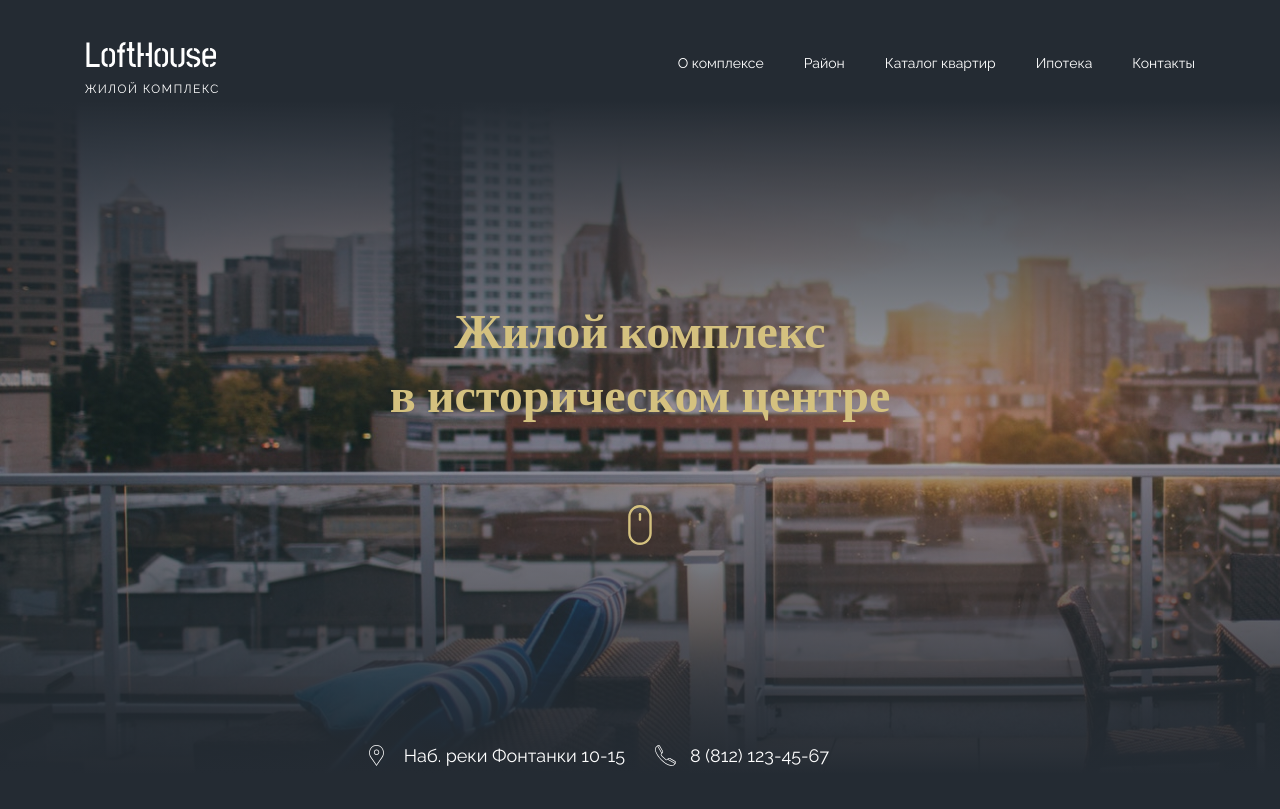
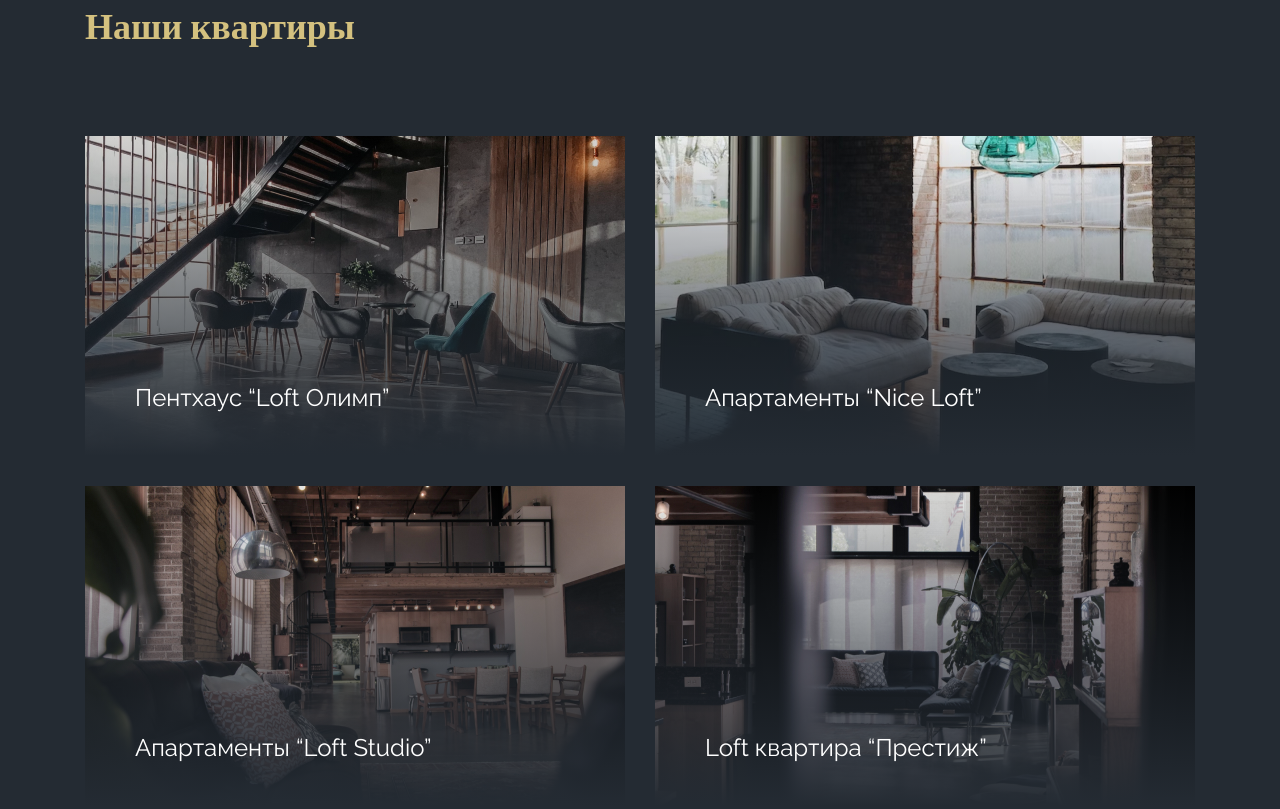
Before and after one commit to Sergey-Kozlov-developer/lofthouse, a plain HTML site: page index.html in a window 1280 px wide. Shown: the top 809 px of the page. Drawn offline with nearby package versions, Linux system fonts and the light colour scheme.

Commit message:
add section appartments

```diff
--- a/index.html
+++ b/index.html
@@ -7,7 +7,8 @@
     <link rel="stylesheet" href="./css/main.css" />
   </head>
   <body>
-    <header class="header">
+    <!-- шапка сайта -->
+    <header class="header none">
       <div class="header__top">
         <div class="container">
           <div class="header__top-row">
@@ -52,7 +53,8 @@
       </div>
     </header>
     <main>
-      <section class="benefits">
+      <!-- Преимущества -->
+      <section class="benefits none">
         <h2 class="visually-hidden">Преимущества ЖК</h2>
 
         <div class="container container--sm">
@@ -94,6 +96,33 @@
           </div>
         </div>
       </section>
+      <!-- секция наши квартиры -->
+      <section>
+        <div class="appartments">
+          <div class="container">
+            <div class="appartments__title">
+              <h2 class="title-2">Наши квартиры</h2>
+            </div>
+            <div class="apparments__cards">
+              <a href="#!" class="card">
+                <img class="card__img" src="./img/cards/01.jpg" alt="" />
+                <h3 class="card__title">Пентхаус “Loft Олимп”</h3>
+              </a>
+              <a href="#!" class="card">
+                <img class="card__img" src="./img/cards/02.jpg" alt="" />
+                <h3 class="card__title">Апартаменты “Nice Loft”</h3>
+              </a>
+              <a href="#!" class="card">
+                <img class="card__img" src="./img/cards/03.jpg" alt="" />
+                <h3 class="card__title">Апартаменты “Loft Studio”</h3>
+              </a>
+              <a href="#!" class="card">
+                <img class="card__img" src="./img/cards/04.jpg" alt="" />
+                <h3 class="card__title">Loft квартира “Престиж”</h3>
+              </a>
+          </div>
+        </div>
+      </section>
     </main>
   </body>
 </html>
--- a/scss/base/_base.scss
+++ b/scss/base/_base.scss
@@ -41,3 +41,13 @@ a {
 
   white-space: nowrap;
 }
+.none {
+  display: none !important;
+}
+
+.title-2 {
+  font-size: 36px;
+  font-weight: bold;
+  font-family: $font-accent;
+  color: $accent;
+}
--- /dev/null
+++ b/scss/bloks/_appartments.scss
@@ -0,0 +1,13 @@
+.appartments {
+}
+
+.appartments__title {
+  margin-bottom: 88px;
+}
+
+.apparments__cards {
+  display: grid;
+  grid-template-columns: repeat(2, 1fr);
+  // grid-template-columns: repeat(auto-fit, minmax(290px, 1fr));
+  gap: 30px;
+}
--- /dev/null
+++ b/scss/bloks/_card.scss
@@ -0,0 +1,63 @@
+.card {
+  overflow: hidden;
+  position: relative;
+  display: inline-block;
+  color: $white;
+  // градиент карточки
+  &::before {
+    content: "";
+    position: absolute;
+    z-index: 6;
+    left: 0px;
+    top: 0px;
+    width: 100%;
+    height: 100%;
+    background: linear-gradient(
+      180deg,
+      #242b33 0%,
+      rgba(36, 43, 51, 0) 0.01%,
+      $dark 100%
+    );
+  }
+  // эффект появления рамки на карточки при наведении
+  &::after {
+    opacity: 0;
+    content: "";
+    position: absolute;
+    z-index: 7;
+    left: 15px;
+    top: 15px;
+    right: 15px;
+    bottom: 15px;
+    border: 3px double rgba(255, 255, 255, 0.4);
+    transition: opacity 0.2s ease-in;
+  }
+
+  &:hover {
+    color: $white;
+  }
+
+  &:hover::after {
+    opacity: 1;
+  }
+}
+.card__img {
+  position: relative;
+  z-index: 5;
+  transition: all 0.2s ease-in;
+}
+
+.card:hover .card__img {
+  transform: scale(1.1);
+  // задаем контрастность
+  filter: contrast(110%) brightness(1.2) saturate(1.2);
+}
+
+.card__title {
+  position: absolute;
+  z-index: 9;
+  left: 50px;
+  right: 20px;
+  bottom: 44px;
+  font-size: 24px;
+}
--- a/scss/main.scss
+++ b/scss/main.scss
@@ -8,3 +8,5 @@
 @import "./bloks/nav";
 @import "./bloks/info";
 @import "./bloks/benefits";
+@import "./bloks/appartments";
+@import "./bloks/card";
```
Also changed, not shown: css/main.css, css/main.min.css, img/cards/01.jpg (added), img/cards/02.jpg (added), img/cards/03.jpg (added), img/cards/04.jpg (added).
